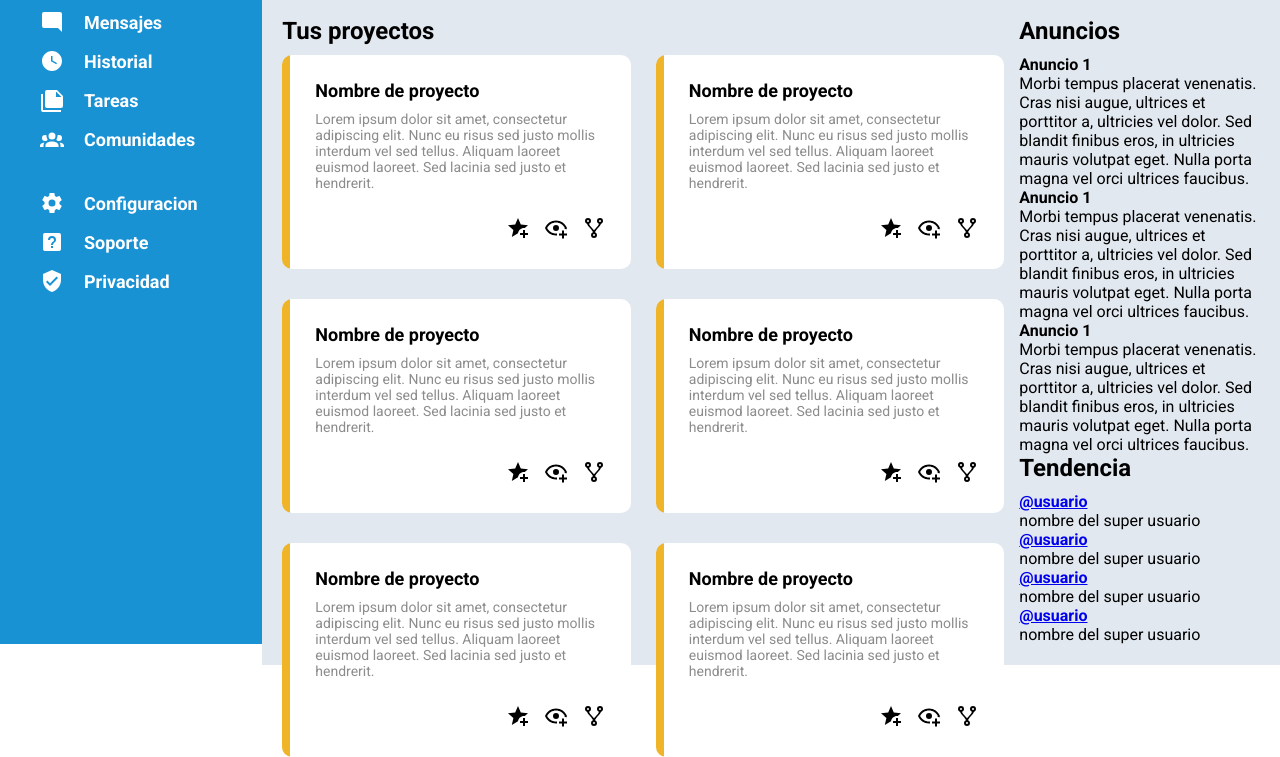
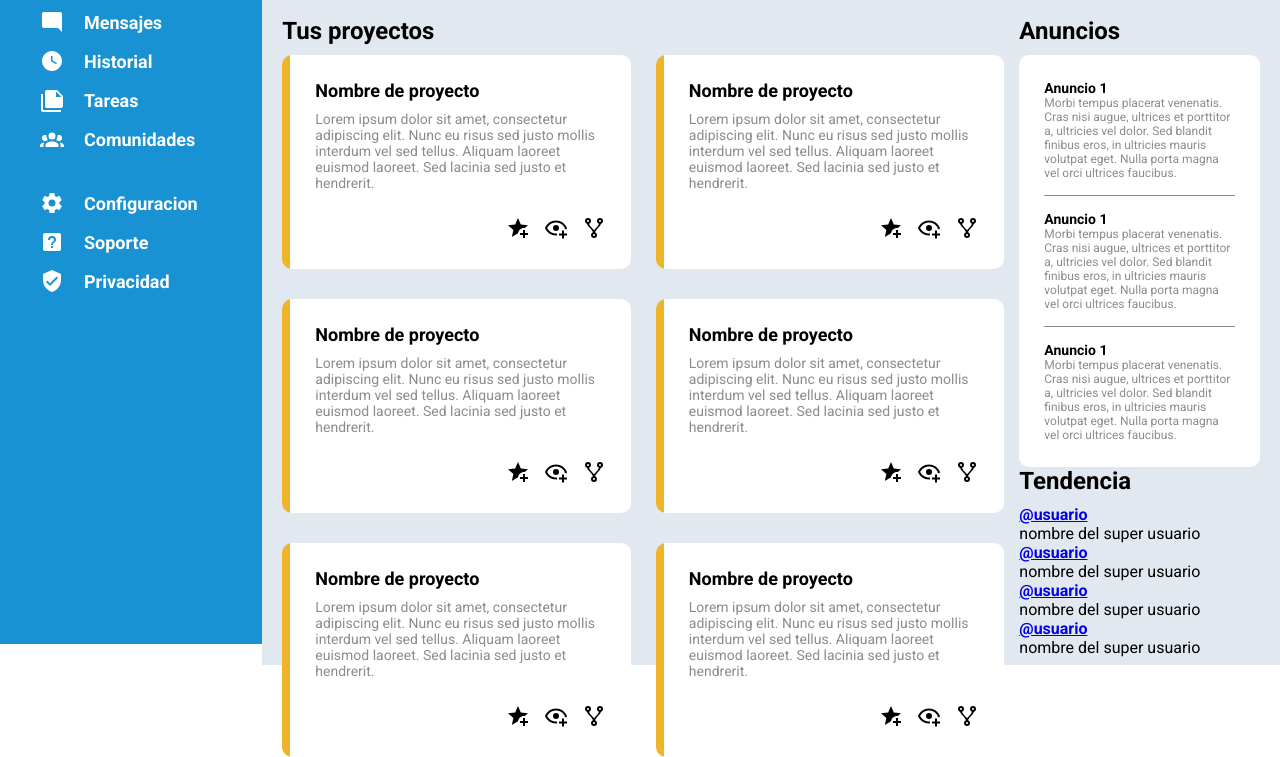
Before and after one commit to MariaRuiz-96/Admin-Dashboard, a plain HTML site: page index.html in a window 1280 px wide. Shown: the part 176-933 px from the top of the page. Drawn offline with Linux system fonts and the light colour scheme; a web font is replaced by a local one.

Commit message:
Estilización: Diseño de 'cartas-anuncios' con bordes y espaciados
- Se agregó un fondo blanco y bordes redondeados a #cartas-anuncios para mejorar la apariencia.
- Se definió un `padding` interno de 25px para separar el contenido del borde.
- Se añadieron bordes inferiores a los artículos dentro de #cartas-anuncios para una mejor separación visual.
- Se ajustaron los tamaños de fuente en `h3` (14px) y `p` (12px) para mejorar la legibilidad.
- Se eliminaron los bordes y ajustes de `padding` en el primer y último artículo para un diseño más limpio."

```diff
--- a/style/scss/style.scss
+++ b/style/scss/style.scss
@@ -271,4 +271,37 @@ header{
         }
     }
 
+    #contenedor-anuncios-tendencias{
+
+        #cartas-anuncios{
+            background-color: $blanco;
+            border-radius: 10px;
+            overflow: hidden;
+            padding: 25px;
+
+            article{
+                border-bottom: 0.5px solid $gris-letra;
+                padding-bottom: 15px;
+                padding-top: 15px;
+
+                h3{
+                    font-size: 14px;
+                }
+
+                p{
+                    font-size: 12px;
+                    color: $gris-letra;
+                }
+            }
+
+            article:first-child{
+                padding-top: 0px;
+            }
+
+            article:last-child{
+                border: none;
+                padding-bottom: 0px;
+            }
+        }
+    }
 }
```
Also changed, not shown: style/scss/style.css, 1 other file.
